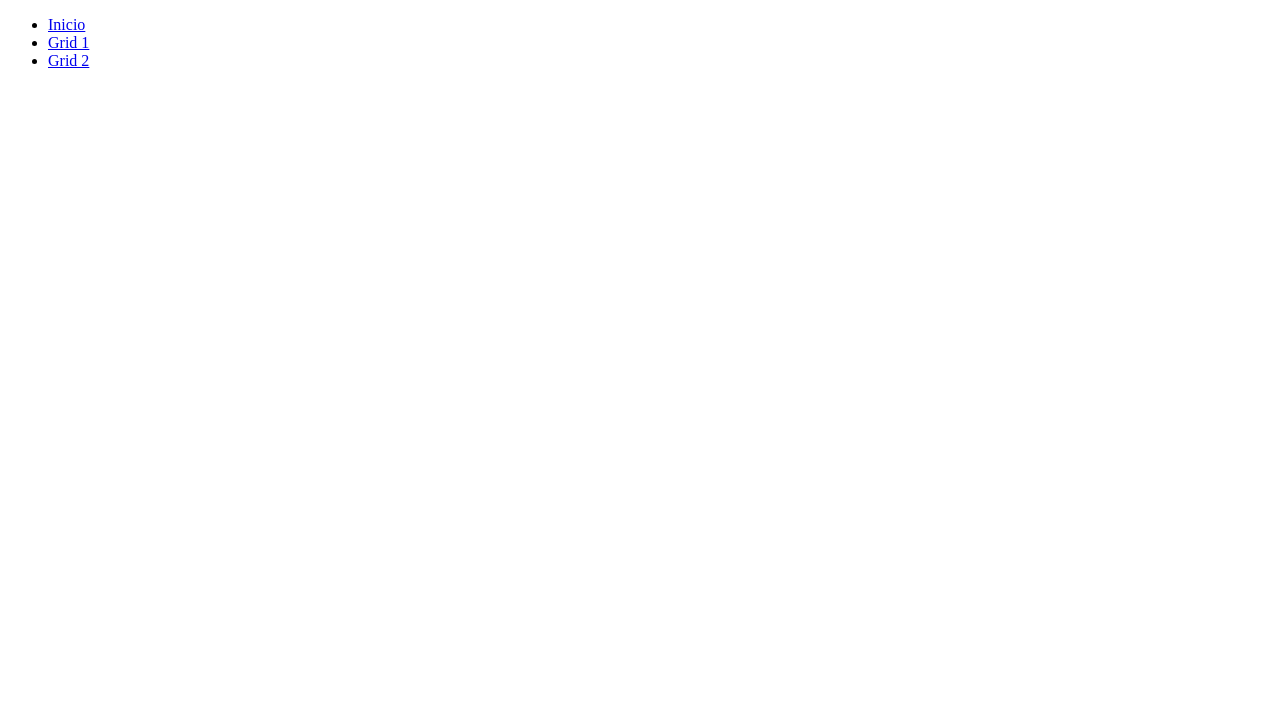
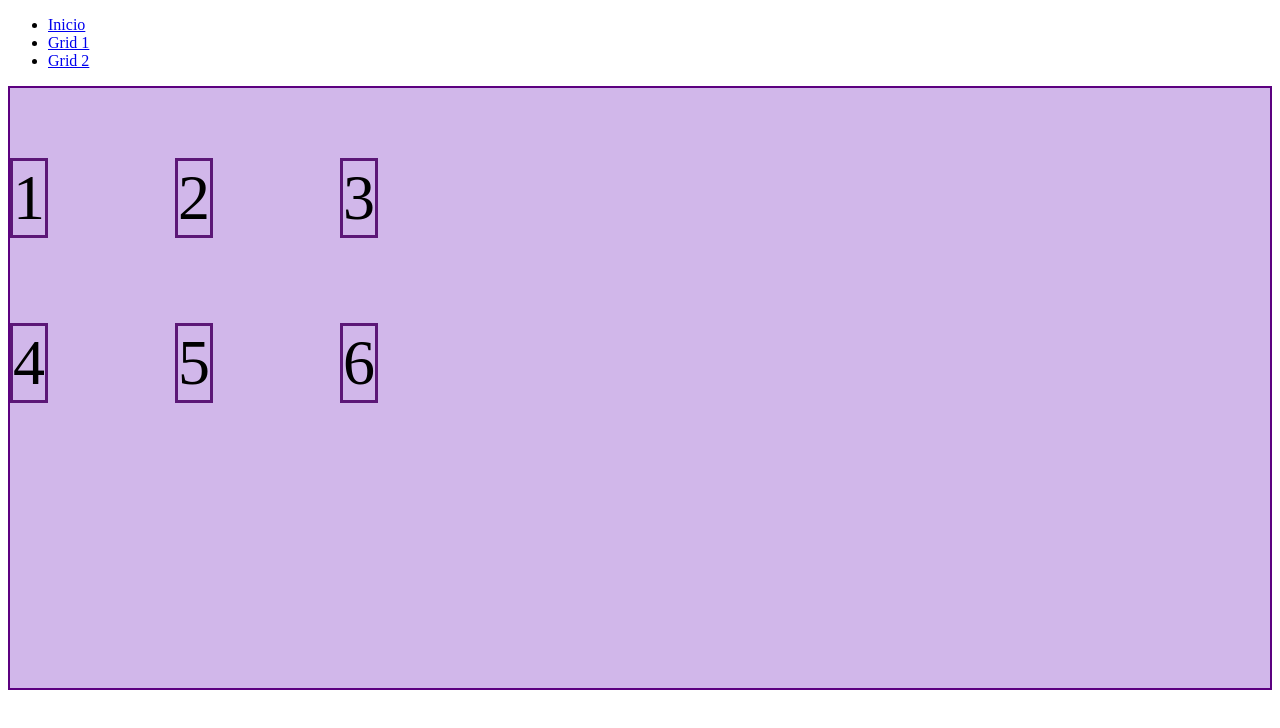
Before and after one commit to NinaWup/ejercicio_grids, a plain HTML site: page grid2.html in a window 1280 px wide. Drawn offline with Linux system fonts and the light colour scheme.

Commit message:
grid 2 new excercise

```diff
--- a/grid2.html
+++ b/grid2.html
@@ -1,11 +1,14 @@
 <!DOCTYPE html>
 <html lang="en">
+
 <head>
   <meta charset="UTF-8">
   <meta http-equiv="X-UA-Compatible" content="IE=edge">
   <meta name="viewport" content="width=device-width, initial-scale=1.0">
+  <link rel="stylesheet" href="./style2.css">
   <title>Document</title>
 </head>
+
 <body>
   <header>
     <nav class="menu">
@@ -16,10 +19,16 @@
         <li class="menu_element"><a href="#">Grid 2</a></li>
       </ul>
     </nav>
+  </header>
 
+  <div class="container2">
+    <div class="item item-1">1</div>
+    <div class="item item-2">2</div>
+    <div class="item item-3">3</div>
+    <div class="item item-4">4</div>
+    <div class="item item-5">5</div>
+    <div class="item item-6">6</div>
+  </div>
+</body>
 
-
-
-      </header>
-</body>
 </html>
--- /dev/null
+++ b/style2.css
@@ -0,0 +1,21 @@
+ /*Grid 2*/
+
+ .container2 {
+     border: solid 2px rgb(92, 0, 128);
+     background-color: rgb(209, 183, 234);
+     display: grid;
+     gap: 15px;
+     grid-template-columns: 150px 150px 150px;
+     grid-auto-rows: 150px;
+     height: 600px;
+     justify-items: end;
+     align-items: start;
+
+ }
+
+ .item {
+     border: solid rgb(92, 23, 119);
+     font-size: 4rem;
+     justify-self: start;
+     align-self: end;
+ }
```
Also changed, not shown: grid1.html (+3 -0 lines), index.html (+2 -0 lines), style.css (+12 -4 lines). Lines whose indentation alone changed are shown as unchanged.
